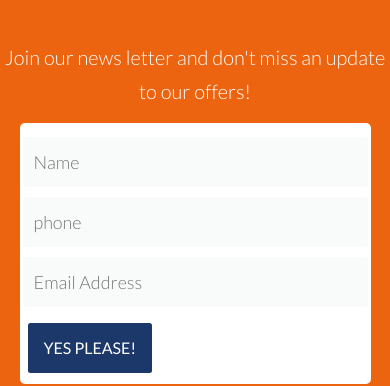
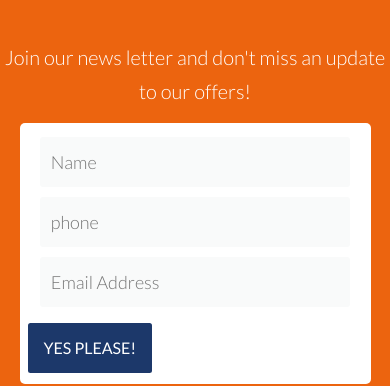
Before and after one commit to mahmoudelgamal/al-alawi-institution, a website: page index.html in a window 390 px wide. Shown: the part 10940-11326 px from the top of the page. Drawn offline with Linux system fonts and the light colour scheme.

Commit message:
contact responsive retouches

```diff
--- a/sass/pages/_home.scss
+++ b/sass/pages/_home.scss
@@ -229,8 +229,9 @@
             &>input {
                 font-size: 18px;
                 display: block !important;
-                width: 100% !important;
+                width: 90% !important;
                 margin-top: 1rem;
+                margin: 1rem auto 0;
             }
         }
     }
```
Also changed, not shown: css/main.css.
